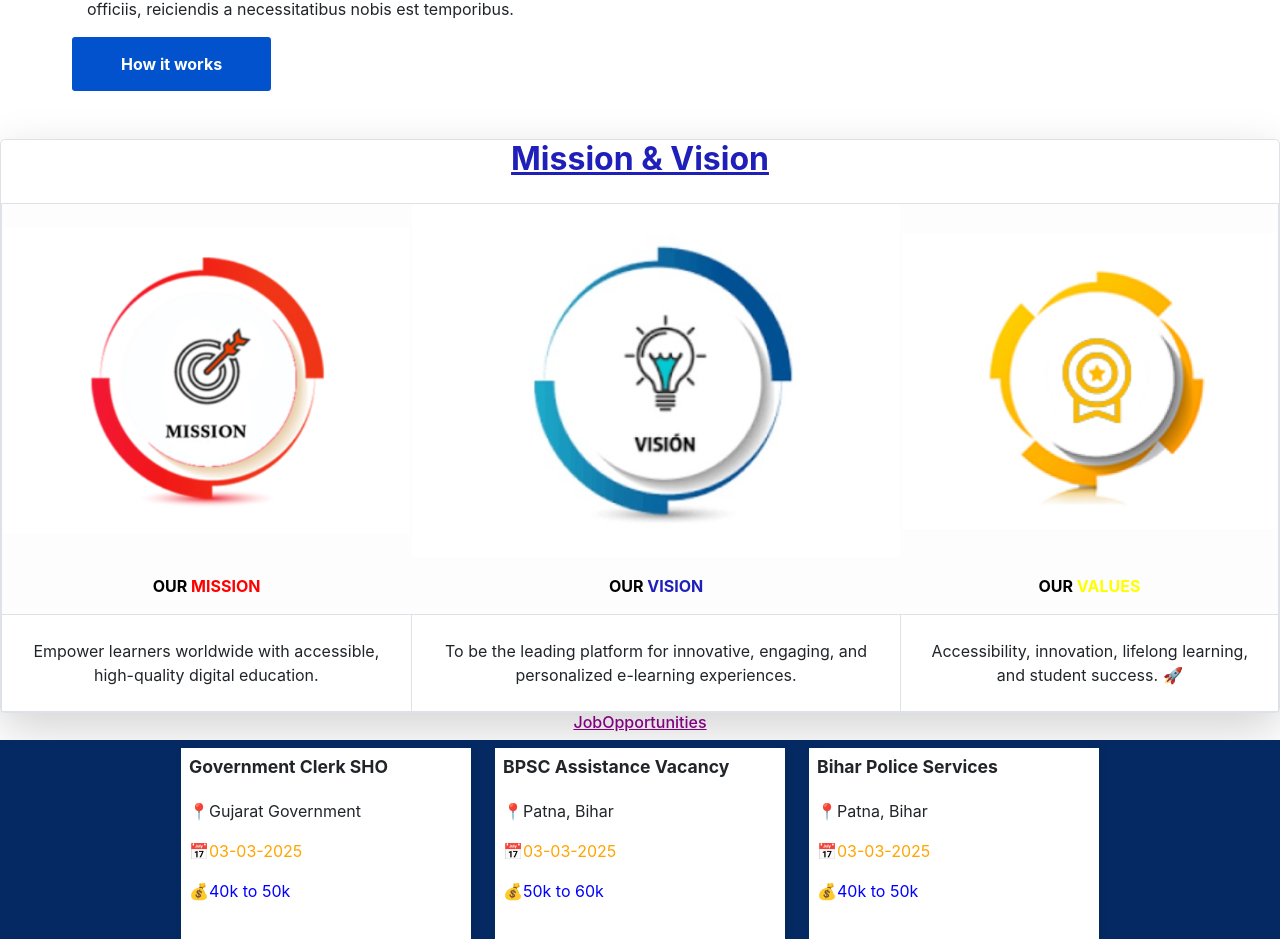
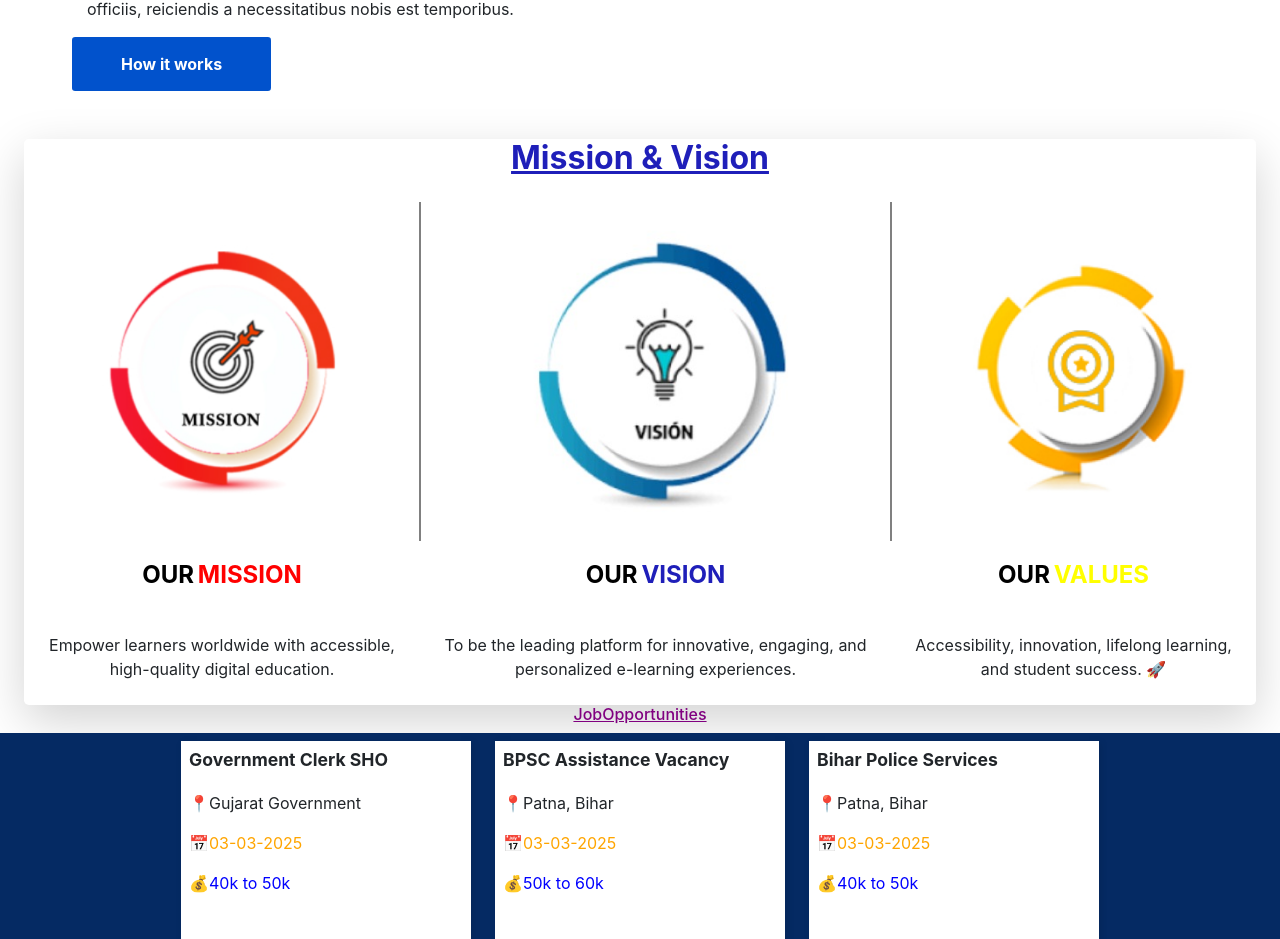
Before and after one commit to Zainabfatima12/trehousingpublications, a Vue app in the folder frontend/: page / in a window 1280 px wide. Shown: the part 1192-2131 px from the top of the page. Built offline with nearby package versions, Linux system fonts and the light colour scheme; the HTML template or start-up script is replaced by a standard one.

Commit message:
bug removed

```diff
--- a/frontend/src/components/MissionVision.vue
+++ b/frontend/src/components/MissionVision.vue
@@ -1,24 +1,21 @@
 <template>
-  <section class="min-h-screen flex items-center justify-center bg-gray-100">
-    <div class="box-container bg-white shadow-lg border border-gray-300 rounded-lg p-8 w-full max-w-3xl text-center">
+  <section class="min-h-screen flex items-center justify-center bg-gray-100 px-4 md:px-8">
+    <div class="box-container bg-white shadow-lg rounded-lg p-8 w-full max-w-3xl text-center">
 
-      <!-- Title and Image -->
-      <div class="text-center mb-6">
+      <!-- Title -->
+      <div class="text-center mb-10"> <!-- Increased margin-bottom for more space -->
         <h2 class="text-xl font-bold heading mb-4 underline">Mission & Vision</h2>
-
       </div>
 
       <!-- Table for Mission, Vision, and Values -->
       <div class="overflow-x-auto">
-        <table class="w-3/4 mx-auto border  text-center">
-          <thead class="table-light">
-
+        <table class="w-3/4 mx-auto text-center">
+          <thead>
             <tr>
-            <td><img src="@/assets/mission.png" alt="Mission Image" class="img-fluid" /></td>
-            <td><img src="@/assets/vision.jpg" alt="Vision Image" class="img-fluid" /></td>
+              <td class="image-cell"><img src="@/assets/mission.png" alt="Mission Image" class="img-fluid" /></td>
+              <td class="image-cell"><img src="@/assets/vision.jpg" alt="Vision Image" class="img-fluid" /></td>
               <td><img src="@/assets/values.png" alt="Image 3" class="img-fluid" /></td>
             </tr>
-
             <tr>
               <td class="p-3 fw-bold text-dark">
                 <span class="our">OUR</span> <span class="mission">MISSION</span>
@@ -33,13 +30,13 @@
           </thead>
           <tbody>
             <tr>
-              <td class="p-4 border border-gray-300 text-gray-700 text-sm">
+              <td class="p-4 text-gray-700 text-sm">
                 Empower learners worldwide with accessible, high-quality digital education.
               </td>
-              <td class="p-4 border border-gray-300 text-gray-700 text-sm">
+              <td class="p-4 text-gray-700 text-sm">
                 To be the leading platform for innovative, engaging, and personalized e-learning experiences.
               </td>
-              <td class="p-4 border border-gray-300 text-gray-700 text-sm">
+              <td class="p-4 text-gray-700 text-sm">
                 Accessibility, innovation, lifelong learning, and student success. 🚀
               </td>
             </tr>
@@ -62,32 +59,34 @@ export default {
   text-decoration: underline;
   font-weight: bold;
 }
-.mission-image {
-width: 100%;
-max-width: 600px;
-height: auto;
+
+.our {
+  color: black;
+  font-weight: bold;
+  font-size: x-large;
+}
+.mission {
+  color: red;
+  font-weight: bold;
+  font-size: x-large;
+}
+.vision {
+  color: rgb(31, 31, 185);
+  font-weight: bold;
+  font-size: x-large;
+}
+.values {
+  color: yellow;
+  font-size: x-large;
+  font-weight: bold;
 }
 
-
-
-.our{
-  color: black;
-}
-.mission{
-  color: red;
-}
-.vision{
-  color: rgb(31, 31, 185);
-}
-.values{
-  color: yellow;
-}
-.table {
-border-collapse: collapse;
+/* Add borders only between images */
+.image-cell {
+  border-right: 2px solid gray;
 }
 
-table td,
-table tr {
-border: none;
+.image-cell:last-child {
+  border-right: none;
 }
 </style>
```
Lines whose indentation alone changed are shown as unchanged.
